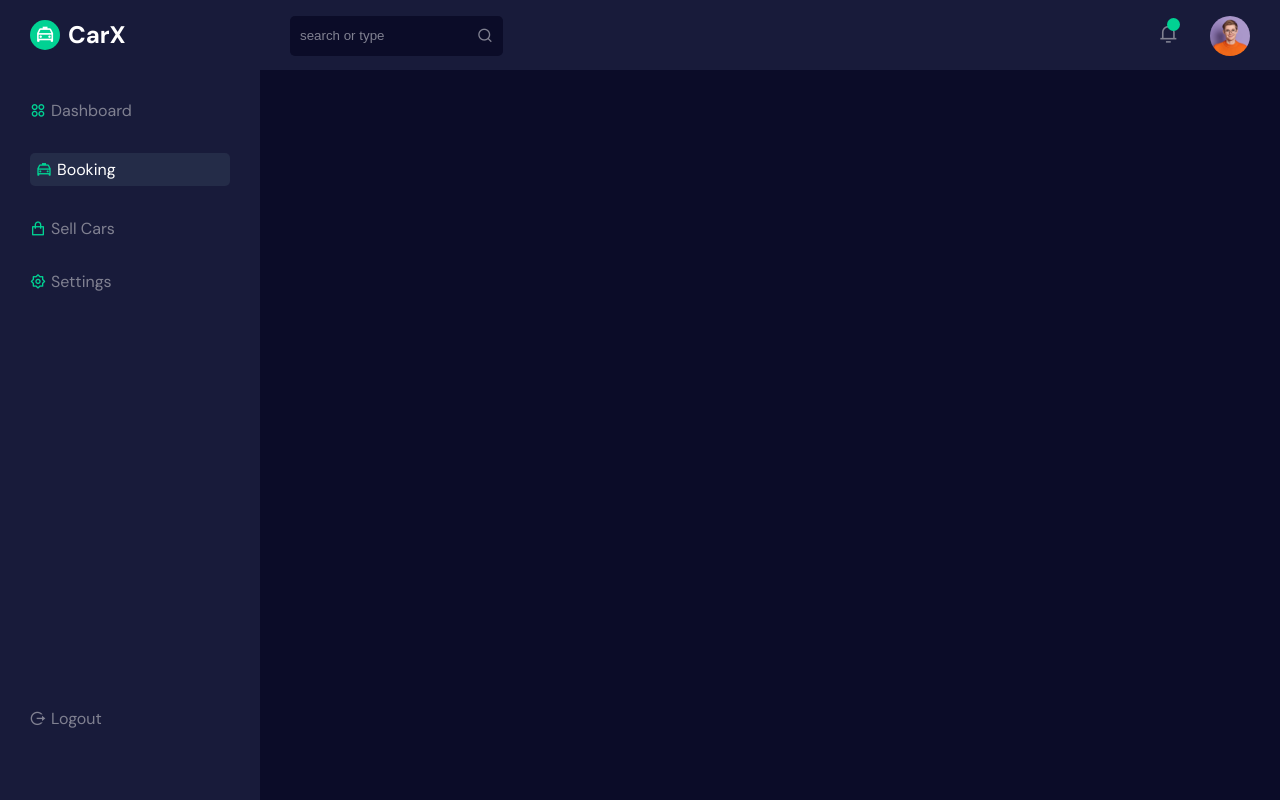
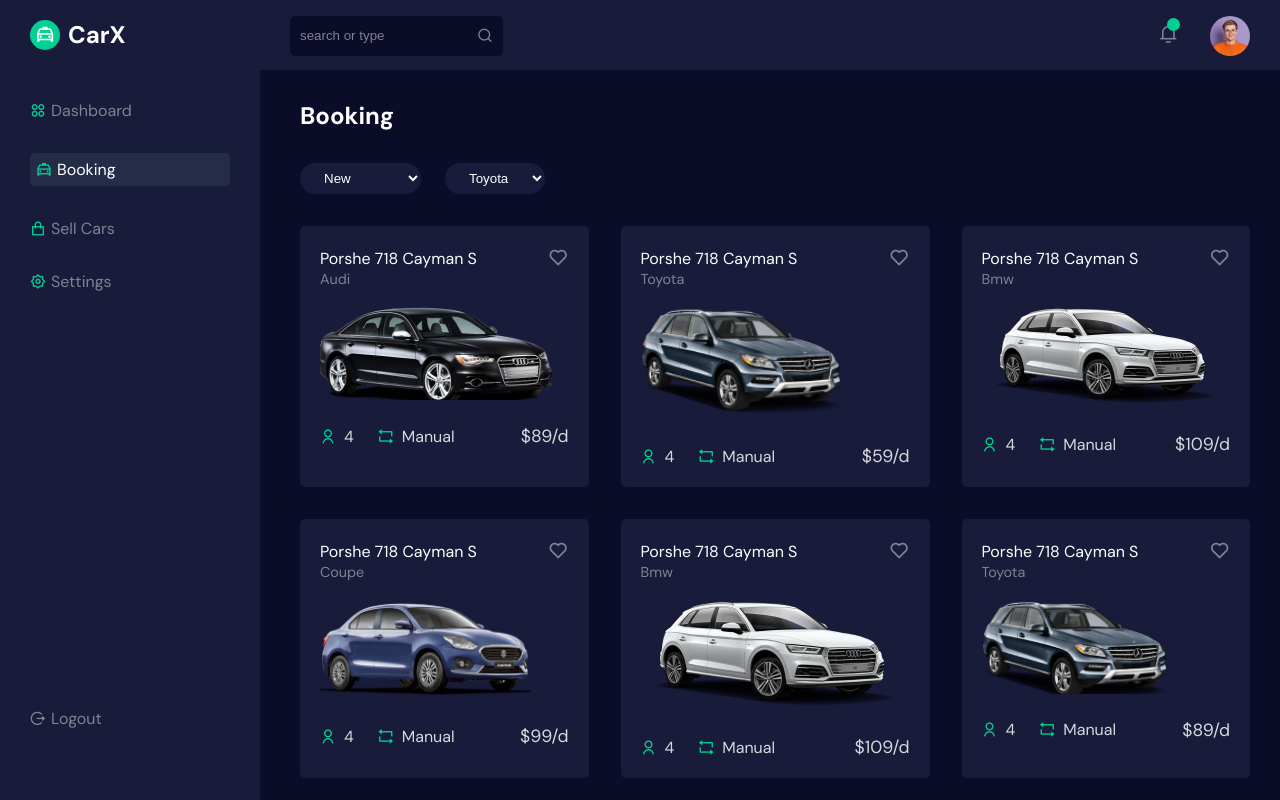
Before and after one commit to shagors/datavinci, a React (Create React App) app: page /bookings in a window 1280 px wide. Shown: the top 800 px of the page. Built offline with nearby package versions, Linux system fonts and the light colour scheme.

Commit message:
bookings option add and design it data pass on it

```diff
--- /dev/null
+++ b/src/components/UI/CarItem.jsx
@@ -0,0 +1,38 @@
+import React from "react";
+
+const CarItem = (props) => {
+  const { category, type, rentPrice, imgUrl, carName, groupSize } = props.item;
+  return (
+    <div className="car__item">
+      <div className="car__item-top">
+        <div className="car__item-tile">
+          <h3>{carName}</h3>
+          <span>
+            <i class="ri-heart-line"></i>
+          </span>
+        </div>
+        <p>{category}</p>
+      </div>
+
+      <div className="car__img">
+        <img src={imgUrl} alt="" />
+      </div>
+
+      <div className="car__item-bottom">
+        <div className="car__bottom-left">
+          <p>
+            <i class="ri-user-line"></i> {groupSize}
+          </p>
+          <p>
+            <i class="ri-repeat-line"></i>
+            {type}
+          </p>
+        </div>
+
+        <p className="car__rent">${rentPrice}/d</p>
+      </div>
+    </div>
+  );
+};
+
+export default CarItem;
--- a/src/pages/Bookings.jsx
+++ b/src/pages/Bookings.jsx
@@ -1,9 +1,41 @@
-import React from 'react'
+import React from "react";
+import "../styles/bookings.css";
+
+import carData from "../assets/dummy-data/booking-cars.js";
+import CarItem from "../components/UI/CarItem";
 
 const Bookings = () => {
-    return (
-        <div>Bookings</div>
-    )
-}
+  return (
+    <div className="bookings">
+      <div className="booking__wrapper">
+        <h2 className="booking__title">Booking</h2>
 
-export default Bookings
+        <div className="filter__widget-wrapper">
+          <div className="filter__widget-01">
+            <select>
+              <option value="New">New</option>
+              <option value="Popular">Popular</option>
+              <option value="Upcoming">Upcoming</option>
+            </select>
+          </div>
+
+          <div className="filter__widget-01">
+            <select>
+              <option value="toyota">Toyota</option>
+              <option value="bmw">Bmw</option>
+              <option value="audi">Audi</option>
+            </select>
+          </div>
+        </div>
+
+        <div className="booking__car-list">
+          {carData?.map((item) => (
+            <CarItem item={item} key={item.id} />
+          ))}
+        </div>
+      </div>
+    </div>
+  );
+};
+
+export default Bookings;
--- /dev/null
+++ b/src/styles/bookings.css
@@ -0,0 +1,119 @@
+.bookings {
+    margin-top: 100px;
+
+    padding: 0px 30px;
+    padding-bottom: 50px;
+}
+
+.booking__title {
+    font-size: 1.5rem;
+    color: #fff;
+    margin-bottom: 2rem;
+}
+
+.filter__widget-wrapper {
+    display: flex;
+    align-items: center;
+    column-gap: 1.5rem;
+}
+
+.filter__widget-01 select,
+.filter__widget-02 select {
+    border: none;
+    padding: 7px 20px;
+    border-radius: 50px;
+    background: var(--primary-color);
+    color: #fff;
+    cursor: pointer;
+    margin-bottom: 2rem;
+}
+
+.car__item {
+    padding: 20px;
+    border-radius: 5px;
+    background: var(--primary-color);
+    cursor: pointer;
+}
+
+.car__item-tile {
+    display: flex;
+    align-items: center;
+    justify-content: space-between;
+}
+
+.car__item-tile h3 {
+    font-size: 1.3rem;
+    color: var(--heading-color);
+    font-weight: 400;
+}
+
+.car__item-tile span i {
+    font-size: 1.3rem;
+    color: var(--small-text-color);
+    cursor: pointer;
+}
+
+.car__item-top p {
+    color: var(--small-text-color);
+    font-size: 0.9rem;
+    font-weight: 400;
+}
+
+.car__item-bottom {
+    display: flex;
+    align-items: center;
+    justify-content: space-between;
+}
+
+.car__bottom-left {
+    display: flex;
+    align-items: center;
+    column-gap: 1.5rem;
+}
+
+.car__bottom-left p {
+    display: flex;
+    align-items: center;
+    column-gap: 8px;
+    color: rgba(255, 255, 255, 0.829);
+    font-weight: 300 !important;
+}
+
+.car__bottom-left p i {
+    color: var(--secondary-color);
+}
+
+.car__rent {
+    color: rgba(255, 255, 255, 0.829);
+    font-size: 1.1rem;
+}
+
+.booking__car-list {
+    display: grid;
+    grid-template-columns: repeat(3, 1fr);
+    column-gap: 2rem;
+    row-gap: 2rem;
+}
+
+.car__item-tile h3 {
+    font-size: 1rem;
+    font-weight: 400;
+}
+
+.car__item-top {
+    margin-bottom: 15px;
+}
+
+.car__img {
+    margin-bottom: 20px;
+}
+
+.car__item:nth-child(2) .car__img img,
+.car__item:nth-child(6) .car__img img,
+.car__item:nth-child(8) .car__img img {
+    width: 75%;
+}
+
+.car__item:nth-child(4) .car__img img {
+    width: 85%;
+}
```
Also changed, not shown: previewImg/Capture1.PNG (added), 1 other file (tests, documents, lock files or other folders).
